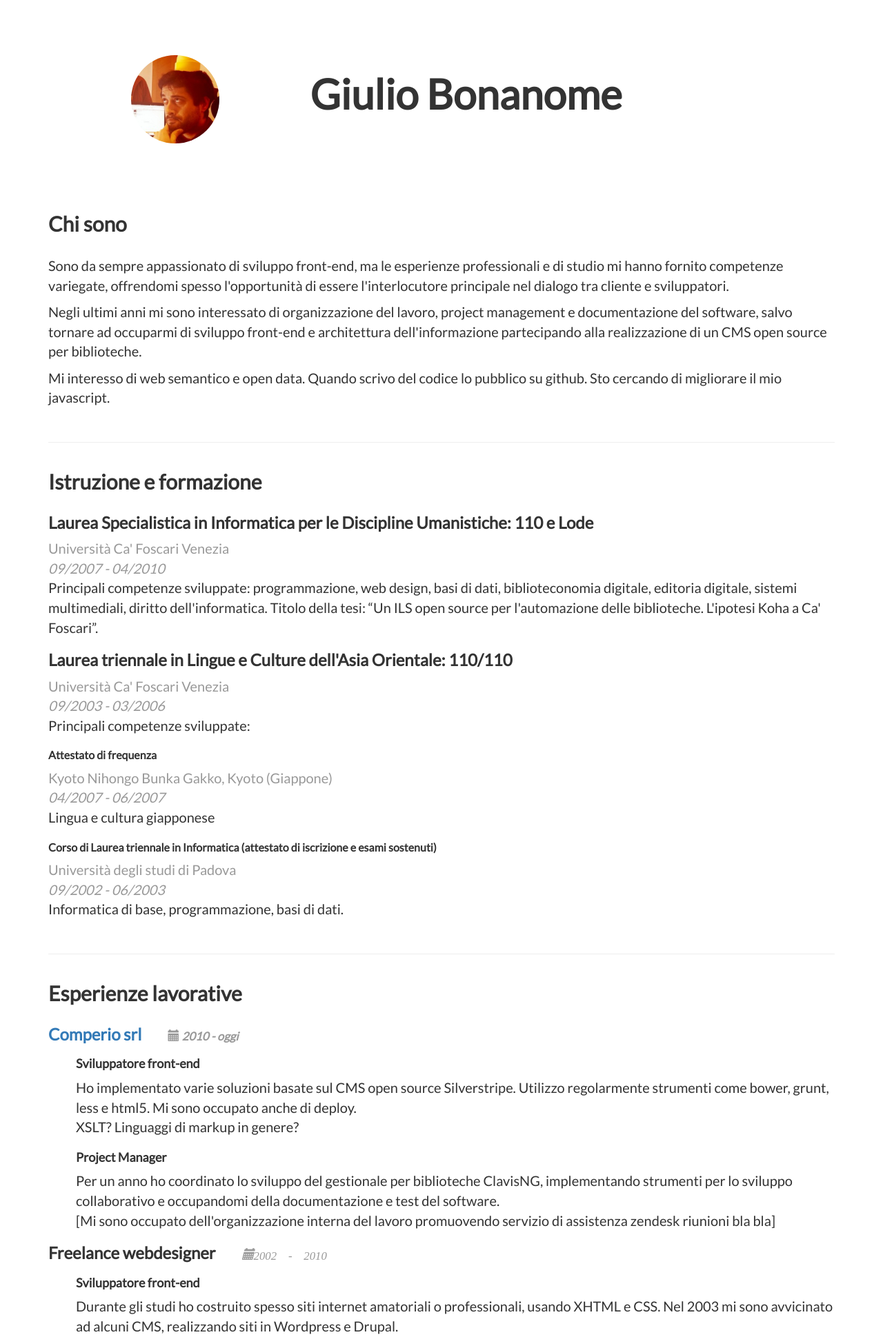
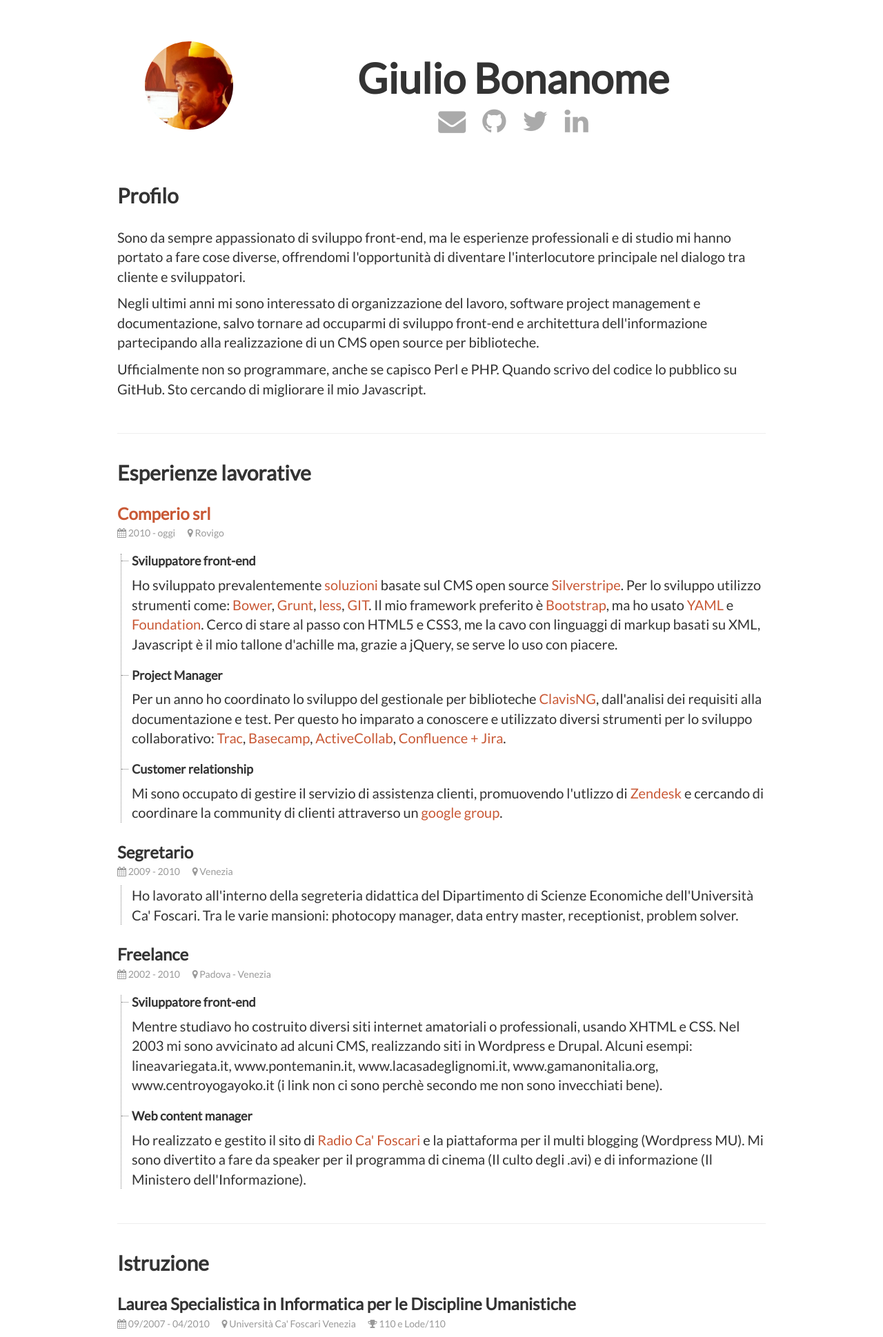
Before and after one commit to gbonanome/bonano.me, a PHP site: page /cv.html in a window 1280 px wide. Shown: the top 1939 px of the page at 69% size. Run offline with PHP 8.4, Linux system fonts and the light colour scheme; some libraries are stand-ins or nearby versions.

Commit message:
Updated cv and stuff. Enjoy

```diff
--- a/css/cv.css
+++ b/css/cv.css
@@ -9,16 +9,43 @@ body {
 h1, h2, h3 {
     font-family: Lato, "Lucida Grande", "Droid Sans", sans-serif;
     font-weight: bold;
-
 }
 
-h1 {
+h1{
     font-size: 3em;
+}
+
+a {
+  color: #C95936;
+}
+
+a:hover, a:focus {
+  color: #923F25;
+}
+
+header {
     margin-bottom: 1em;
 }
 
-h1 img {
+header img {
+    float: left;
     margin: 0 2em;
+}
+
+.contacts {
+    text-align: center
+}
+
+.contacts li {
+    margin: 0 5px
+}
+
+.contacts li a {
+    color: #aaa;
+}
+
+.contacts li a:hover {
+    color: #C95936;
 }
 
 section > h2 {
@@ -33,43 +60,66 @@ section + section {
     border-top: 1px solid #eee;
 }
 
-.where, .when {
+h3 {
+    margin-top: 30px;
+    margin-bottom: 5px;
+}
+
+.meta{
     color: #999;
     display: block;
+    font-size: 0.7em;
+    margin-bottom: 10px;
 }
 
-h3 .where, h3 .when {
-    font-size: 0.7em;
-}
-
-.when {
-    font-style: italic;
-}
-
-.education .where:before {
-
-}
-
-.education .minor {
-    font-size: 0.8em;
+.meta i + i {
+    margin-left: 15px;
 }
 
 .work .what {
-    padding-left: 40px;
-}
-
-.work h3 {
-    margin: 20px 0;
-}
-
-.work .when {
-    display: inline-block;
-    margin-left: 2em;
+    margin-left: 5px;
+    padding-left: 15px;
+    border-left: 1px dotted gray;
 }
 
 .work h4 {
     font-weight: bold;
     margin-top: 20px;
+}
+
+.work h4:before {
+    content: "";
+    border-top: 1px dotted gray;
+    width: 10px;
+    height: auto;
+    display: block;
+    position: relative;
+    left: -15px;
+    top: 10px;
+}
+
+footer {
+    font-size: 0.8em;
+    margin-bottom: 10px
+}
+
+footer:before {
+    content: "";
+    display: block;
+    width: 200px;
+    height: auto;
+    margin: 40px auto;
+    border-top: 1px solid #ddd;
+}
+
+footer i + i {
+    margin-left: 20px;
+}
+
+@media (min-width: 1200px) {
+    .container {
+        width: 970px;
+    }
 }
 
 @media (max-width: 992px) {
@@ -79,8 +129,10 @@ h3 .where, h3 .when {
         text-align: center;
     }
 
-    h1 img {
-        margin: 0 1em;
+    header img {
+        margin: 0 auto;
+        display: block;
+        float: none;
     }
 }
 
@@ -92,12 +144,18 @@ h3 .where, h3 .when {
         line-height: 2em;
     }
 
-    h1 img {
+    header img {
         display: block;
         margin: 0 auto;
     }
 
     .work .what {
+        margin-left: 0;
         padding-left: 0;
+        border-left: none;
+    }
+
+    .work h4:before {
+        display: none;
     }
 }
--- a/cv.html
+++ b/cv.html
@@ -25,78 +25,115 @@
 
         <div class="container">
 
-            <h1><img src="./img/omote.jpg" class="img-circle avatar"> Giulio Bonanome</h1>
+            <header class="clearfix">
+                <a href="http://g.bonano.me"><img src="./img/omote.jpg" class="img-circle avatar"></a>
+                <div class="contacts">
+                    <h1>Giulio Bonanome</h1>
+                    <ul class="list-inline">
+                        <li><a href="mailto:giulio@bonano.me"><i class="fa fa-envelope fa-2x"></i></a></li>
+                        <li><a href="https://github.com/gbonanome"><i class="fa fa-github fa-2x"></i></a></li>
+                        <li><a href="http://twitter.com/gbonanome"><i class="fa fa-twitter fa-2x"></i></a></li>
+                        <li><a href="http://it.linkedin.com/in/gbonanome/"><i class="fa fa-linkedin fa-2x"></i></a></li>
+                    </ul>
+                </div>
+            </header>
+
+
 
             <section class="profile">
-                <h2>Chi sono</h2>
+                <h2>Profilo</h2>
                 <p>
-                    Sono da sempre appassionato di sviluppo front-end, ma le esperienze professionali e di studio mi hanno fornito competenze variegate, offrendomi spesso l'opportunità di essere l'interlocutore principale nel dialogo tra cliente e sviluppatori.
+                    Sono da sempre appassionato di sviluppo front-end, ma le esperienze professionali e di studio mi hanno portato a fare cose diverse, offrendomi l'opportunità di diventare l'interlocutore principale nel dialogo tra cliente e sviluppatori.
                 </p>
                 <p>
-                    Negli ultimi anni mi sono interessato di organizzazione del lavoro, project management e documentazione del software, salvo tornare ad occuparmi di sviluppo front-end e architettura dell'informazione partecipando alla realizzazione di un CMS open source per biblioteche.
+                    Negli ultimi anni mi sono interessato di organizzazione del lavoro, software project management e documentazione, salvo tornare ad occuparmi di sviluppo front-end e architettura dell'informazione partecipando alla realizzazione di un CMS open source per biblioteche.
                 </p>
                 <p>
-                    Mi interesso di web semantico e open data. Quando scrivo del codice lo pubblico su github. Sto cercando di migliorare il mio javascript.
+                    Ufficialmente non so programmare, anche se capisco Perl e PHP. Quando scrivo del codice lo pubblico su GitHub. Sto cercando di migliorare il mio Javascript.
                 </p>
-            </section>
-
-            <section class="education">
-                <h2>Istruzione e formazione</h2>
-
-                <h3 class="major">Laurea Specialistica in Informatica per le Discipline Umanistiche: 110 e Lode</h3>
-                <span class="where">Università Ca' Foscari Venezia</span>
-                <span class="when">09/2007 - 04/2010</span>
-                <p>Principali competenze sviluppate: programmazione, web design, basi di dati, biblioteconomia digitale, editoria digitale, sistemi multimediali, diritto dell'informatica.
-                Titolo della tesi: “Un ILS open source per l'automazione delle biblioteche. L'ipotesi Koha a Ca' Foscari”.</p>
-
-                <h3 class="major">Laurea triennale in Lingue e Culture dell'Asia Orientale: 110/110</h3>
-                <span class="where">Università Ca' Foscari Venezia</span>
-                <span class="when">09/2003 - 03/2006</span>
-                <p>Principali competenze sviluppate: </p>
-
-                <h3 class="minor">Attestato di frequenza</h3>
-                <span class="where">Kyoto Nihongo Bunka Gakko, Kyoto (Giappone)</span>
-                <span class="when">04/2007 - 06/2007</span>
-                <p>Lingua e cultura giapponese</p>
-
-                <!-- Qui oppure sotto il lavoro a Comperio
-                <h3 class="minor">ZURB University</h3>-->
-
-                <h3 class="minor">Corso di Laurea triennale in Informatica (attestato di iscrizione e esami sostenuti)</h3>
-                <span class="where">Università degli studi di Padova</span>
-                <span class="when">09/2002 - 06/2003</span>
-                <p>Informatica di base, programmazione, basi di dati.</p>
-
             </section>
 
             <section class="work">
                 <h2>Esperienze lavorative</h2>
 
-                <h3><a href="http://www.comperio.it/" title="Comperio srl">Comperio srl</a> <span class="when"><span class="glyphicon glyphicon-calendar"></span> 2010 - oggi</span></h3>
+                <h3><a href="http://www.comperio.it/" title="Comperio srl">Comperio srl</a></h3>
+                <span class="meta"><i class="fa fa-calendar"></i> 2010 - oggi <i class="fa fa-map-marker"></i> Rovigo</span>
                 <div class="what">
                     <h4>Sviluppatore front-end</h4>
                     <p></p>
-                    <p>Ho implementato varie soluzioni basate sul CMS open source Silverstripe. Utilizzo regolarmente strumenti come bower, grunt, less e html5. Mi sono occupato anche di deploy.<br/>
-                    XSLT? Linguaggi di markup in genere?</p>
+                    <p>Ho sviluppato prevalentemente <a href="http://www.comperio.it/soluzioni/discoveryng/panoramica/">soluzioni</a> basate sul CMS open source <a href="http://www.silverstripe.org/" title="Silverstripe">Silverstripe</a>. Per lo sviluppo utilizzo  strumenti come: <a href="http://bower.io/" title="Bower - A package manager for the web">Bower</a>, <a href="http://gruntjs.com/" title="Grunt - The JavaScript Task Runner">Grunt</a>, <a href="http://lesscss.org/" title="Less is a CSS pre-processor">less</a>, <a href="http://git-scm.com/" title="Git is a free and open source distributed version control system ">GIT</a>. Il mio framework preferito è <a href="http://getbootstrap.com/" title="The most popular front-end framework for developing responsive, mobile first projects on the web.">Bootstrap</a>, ma ho usato <a href="http://www.yaml.de/" title="A modular CSS framework for truly flexible, accessible and responsive websites">YAML</a> e <a href="http://foundation.zurb.com/" title="The most advanced responsive front-end framework in the world">Foundation</a>.
+                    Cerco di stare al passo con HTML5 e CSS3, me la cavo con linguaggi di markup basati su XML, Javascript è il mio tallone d'achille ma, grazie a jQuery, se serve lo uso con piacere.
+                    </p>
 
                     <h4>Project Manager</h4>
-                    <p>Per un anno ho coordinato lo sviluppo del gestionale per biblioteche ClavisNG, implementando strumenti per lo sviluppo collaborativo e occupandomi della documentazione e test del software.<br/>
-                    [Mi sono occupato dell'organizzazione interna del lavoro promuovendo servizio di assistenza zendesk riunioni bla bla]</p>
+                    <p>Per un anno ho coordinato lo sviluppo del gestionale per biblioteche <a href="http://www.comperio.it/soluzioni/clavisng/un-gestionale-per-reti-di-biblioteche/">ClavisNG</a>, dall'analisi dei requisiti alla documentazione e test.
+                    Per questo ho imparato a conoscere e utilizzato diversi strumenti per lo sviluppo collaborativo: <a href="http://trac.edgewall.org/">Trac</a>, <a href="https://basecamp.com/">Basecamp</a>, <a href="https://www.activecollab.com/">ActiveCollab</a>, <a href="https://www.atlassian.com/">Confluence + Jira</a>.
+
+                    <h4>Customer relationship</h4>
+                    <p>Mi sono occupato di gestire il servizio di assistenza clienti, promuovendo l'utlizzo di <a href="http://www.zendesk.com/">Zendesk</a> e cercando di coordinare la community di clienti attraverso un <a href="https://groups.google.com/forum/#!forum/clavisng-discoveryng-users">google group</a>.</p>
                 </div>
 
-                <h3>Freelance webdesigner <span class="when glyphicon glyphicon-calendar">2002 - 2010</span></h3>
+                <h3>Segretario</h3>
+                <span class="meta"><i class="fa fa-calendar"></i> 2009 - 2010 <i class="fa fa-map-marker"></i> Venezia</span>
+                <div class="what">
+                    <p>Ho lavorato all'interno della segreteria didattica del Dipartimento di Scienze Economiche dell'Università Ca' Foscari. Tra le varie mansioni: photocopy manager, data entry master, receptionist, problem solver.</p>
+                </div>
+
+                <h3>Freelance</h3>
+                <span class="meta"><i class="fa fa-calendar"></i> 2002 - 2010 <i class="fa fa-map-marker"></i> Padova - Venezia</span>
                 <div class="what">
                     <h4>Sviluppatore front-end</h4>
                     <p>
-                        Durante gli studi ho costruito spesso siti internet amatoriali o professionali, usando XHTML e CSS. Nel 2003 mi sono avvicinato ad alcuni CMS, realizzando siti in Wordpress e Drupal.
+                        Mentre studiavo ho costruito diversi siti internet amatoriali o professionali, usando XHTML e CSS. Nel 2003 mi sono avvicinato ad alcuni CMS, realizzando siti in Wordpress e Drupal. Alcuni esempi: lineavariegata.it, www.pontemanin.it, www.lacasadeglignomi.it, www.gamanonitalia.org, www.centroyogayoko.it (i link non ci sono perchè secondo me non sono invecchiati bene).
+                    </p>
+                    <h4>Web content manager</h4>
+                    <p>
+                        Ho realizzato e gestito il sito di <a href="http://www.radiocafoscari.it/">Radio Ca' Foscari</a> e la piattaforma per il multi blogging (Wordpress MU). Mi sono divertito a fare da speaker per il programma di cinema (Il culto degli .avi) e di informazione (Il Ministero dell'Informazione).
                     </p>
                 </div>
             </section>
 
-            <section class="skills">
+            <section class="education">
+                <h2>Istruzione</h2>
 
+                <h3>Laurea Specialistica in Informatica per le Discipline Umanistiche</h3>
+                <span class="meta"><i class="fa fa-calendar"></i> 09/2007 - 04/2010 <i class="fa fa-map-marker"></i> Università Ca' Foscari Venezia <i class="fa fa-trophy"></i> 110 e Lode/110</span>
+                <p>Alcuni dei corsi: programmazione, web design, basi di dati, biblioteconomia digitale, editoria digitale, sistemi multimediali, diritto dell'informatica.
+                Titolo della tesi: <em><a href="http://eprints.rclis.org/15444/" title="Un ILS open source per l'automazione delle biblioteche. L'ipotesi Koha a Ca' Foscari">“Un ILS open source per l'automazione delle biblioteche. L'ipotesi Koha a Ca' Foscari”</a></em>.</p>
+
+                <h3>Laurea triennale in Lingue e Culture dell'Asia Orientale</h3>
+                <span class="meta"><i class="fa fa-calendar"></i> 09/2003 - 03/2006 <i class="fa fa-map-marker"></i> Università Ca' Foscari Venezia <i class="fa fa-trophy"></i> 110/110</span>
+                <p>Mi sono occupato prevalentemente di Giappone (lingua, storia, letteratura, arte). Dopo la laurea, ho frequentato per 3 mesi un corso di lingua presso la <a href="http://www.kicl.ac.jp/en/" title="Kyoto Nihongo Bunka Gakkou">京都日本語文化学校</a>, Kyoto (Giappone).</p>
+
+                <h3>Corso di Laurea triennale in Informatica</h3>
+                <span class="meta"><i class="fa fa-calendar"></i> 09/2002 - 06/2003 <i class="fa fa-map-marker"></i> Università degli studi di Padova <i class="fa fa-trophy fa-rotate-90"></i> attestato di iscrizione e esami sostenuti</span>
+                <p>È durata solo un anno, ma è stato interessante sostenere: informatica di base, programmazione, basi di dati.</p>
             </section>
 
+            <section class="stuff">
+                <h2>Cose importanti</h2>
+
+                <h3>Open source</h3>
+                <p>Dal 2009 mi sono innamorato dell'open source, inteso in senso ampio come approccio allo sviluppo e alla realizzazione di progetti. All'inizio si è trattato di passare all'uso di Linux e software libero. Da quando ho imparato le meraviglie di GIT, passo anche del tempo su <a href="https://github.com/gbonanome">GitHub</a> tra bug e pull request.</p>
+
+                <h3>Formazione</h3>
+                <p>
+                   Sono convinto dell'importanza della formazione continua e mi piacerebbe avere più tempo per studiare o frequentare conferenze. Recentemente ho frequentato alcuni corsi della <a href="http://zurb.com/university/core-product-design">ZURB University</a> (Foundation, Responsive Web Design, Sketching and Prototyping). Nel 2011 <a href="http://inthemoodforlibrary.wordpress.com/category/cpd23/">ho partecipato</a> al percorso <a href="http://cpd23.blogspot.it/">23 Things for Professional Development</a>.
+                </p>
+
+                <h3>Volontariato</h3>
+                <p>
+                    Dopo aver fatto per alcuni anni l'animatore in parrocchia per AC, ho trovato la quadratura del cerchio scoprendo il movimento <a href="http://coderdojo.com/">CoderDojo</a> e contribuendo all'avvio del <a href="http://coderdojopadova.wordpress.com/">CoderDojo Padova</a>.
+                </p>
+
+                <h3>Lingue</h3>
+                <p>Parlo: italiano, inglese - Capisco: giapponese, francese</p>
+            </section>
+
+            <footer>
+                <i class="fa fa-clock-o"></i> Last update: 2014-02-17
+                <i class="fa fa-globe"></i> Would you like to read this page in english? <a href="mailto:giulio@bonano.me">Tell me</a> and I'll be happy to translate it for you.
+            </footer>
         </div>
 
 
--- a/index.php
+++ b/index.php
@@ -25,10 +25,10 @@
 
         <div class="container">
             <h1>Giulio Bonanome</h1>
-            <h2 class="tagline">Full-time thinker, part-time maker, wannabe developer.</h2>
+            <h2 class="tagline">Full-time thinker, part-time developer, wannabe teacher.</h2>
 
             <ul class="findme list-inline">
-                <li><a href="mailto:gbonanome@gmail.com"><i class="fa fa-envelope fa-4x"></i></a></li>
+                <li><a href="mailto:giulio@bonano.me"><i class="fa fa-envelope fa-4x"></i></a></li>
                 <li><a href="https://github.com/gbonanome"><i class="fa fa-github fa-4x"></i></a></li>
                 <li><a href="http://twitter.com/gbonanome"><i class="fa fa-twitter fa-4x"></i></a></li>
                 <li><a href="http://it.linkedin.com/in/gbonanome/"><i class="fa fa-linkedin fa-4x"></i></a></li>
@@ -42,6 +42,7 @@
             source</strong>. Mi piacerebbe saper disegnare e imparare a programmare ma manco di
             autodisciplina. Ad esempio, compro sempre più libri di quanti poi ne riesca a leggere.
             </p>
+            <p>Ho anche scritto <a href="cv">una specie di curriculum</a>.</p>
             <!--
                 TODO:
                 - link al CV
```
Also changed, not shown: css/main.css (+7 -0 lines).
